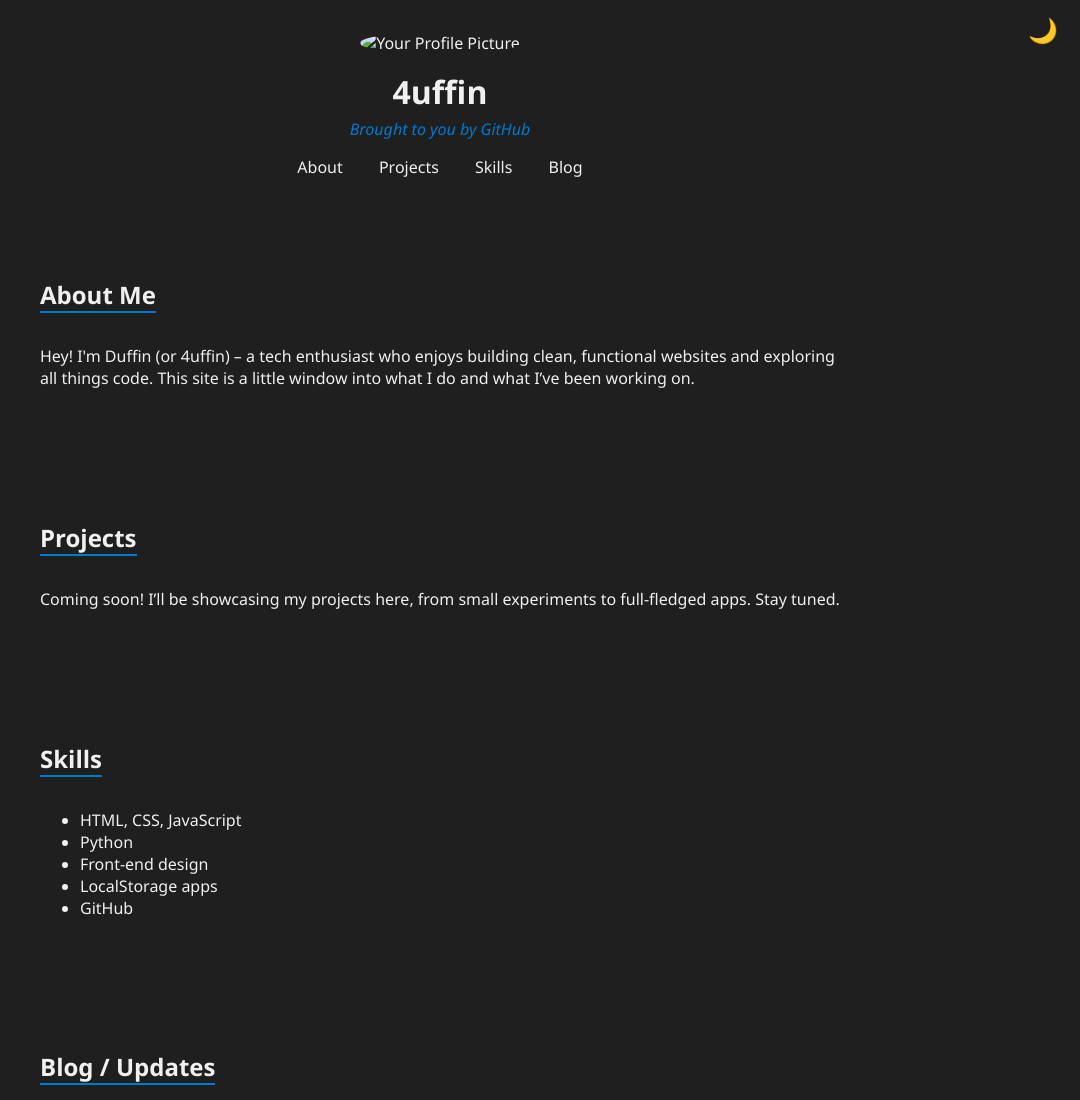
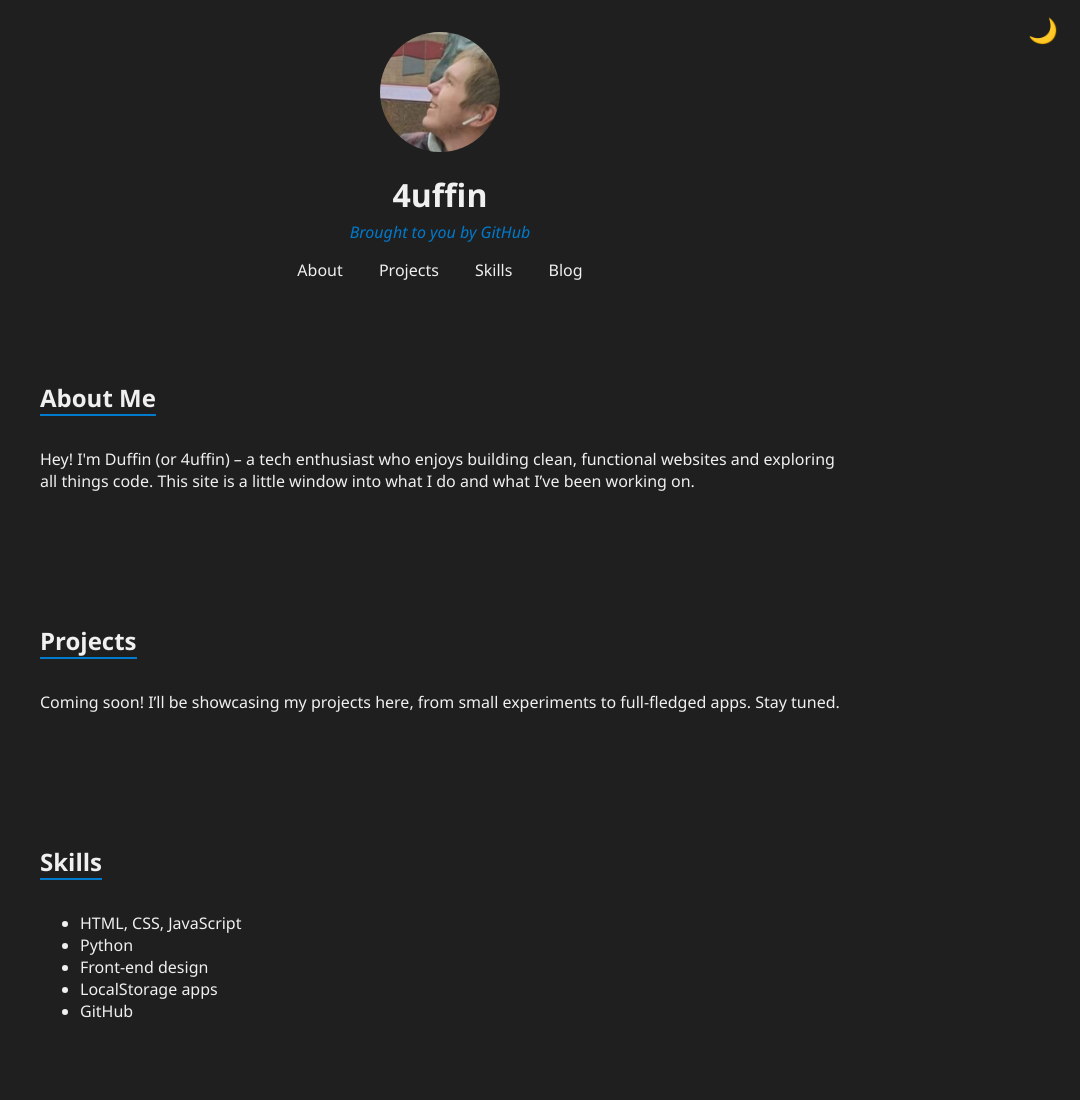
Before and after one commit to 4uffin/4uffin.github.io, a plain HTML site: page index.html in a window 1280 px wide. Shown: the top 1100 px of the page, without its empty margins (200-1280 px from the left). Drawn offline with Linux system fonts and the light colour scheme.

Commit message:
Update index.html

```diff
--- a/index.html
+++ b/index.html
@@ -114,7 +114,7 @@
   <button class="toggle-theme" id="themeToggle" onclick="toggleTheme()">🌙</button>
 
   <header>
-    <img src="profile.jpg" alt="Your Profile Picture" />
+    <img src="https://github.com/4uffin/4uffin.github.io/blob/main/images/5897179e-47f4-4a67-a1eb-37d55b5cae4f.PNG?raw=true" alt="My Profile Picture" />
     <h1>4uffin</h1>
     <p>Brought to you by GitHub</p>
     <nav>
```
